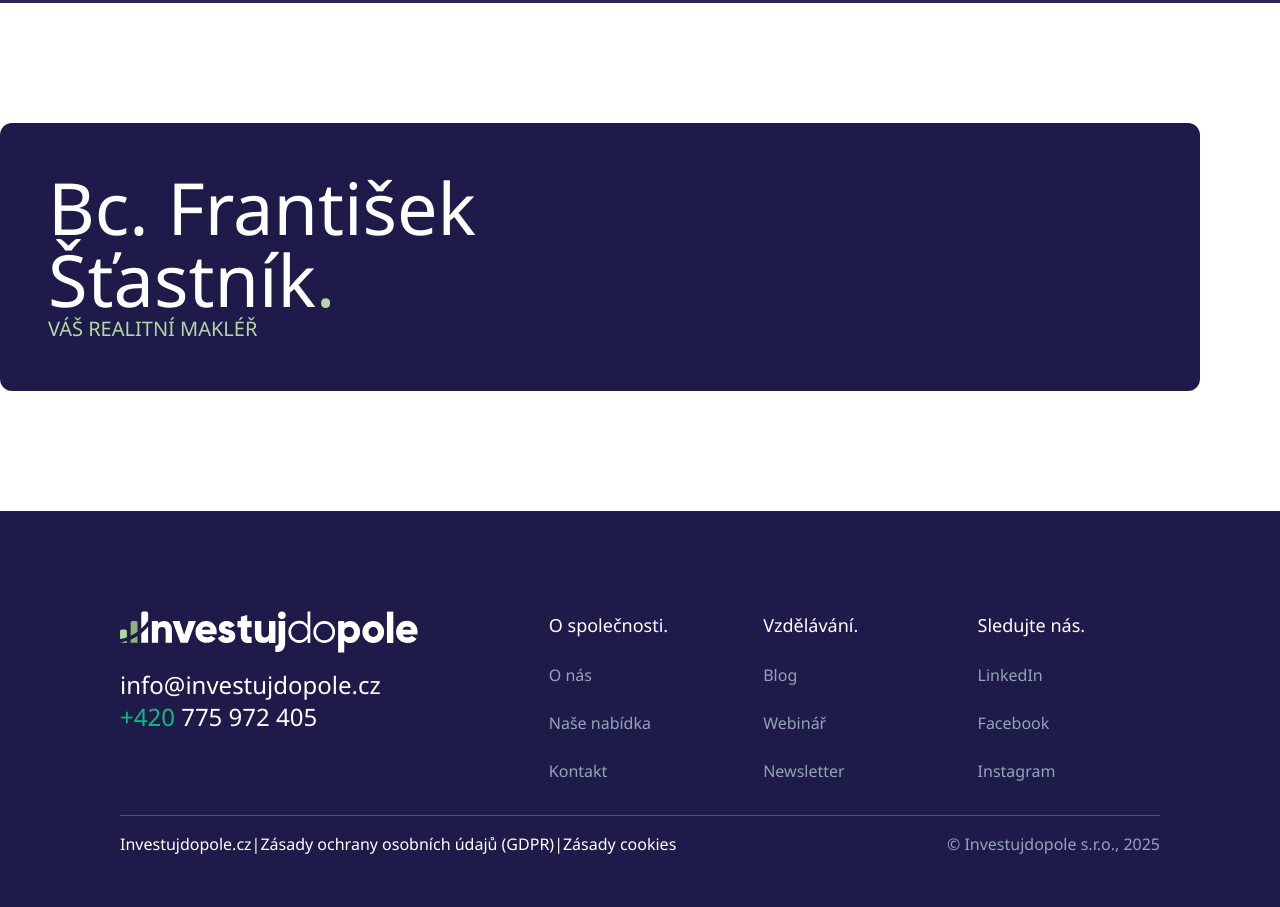
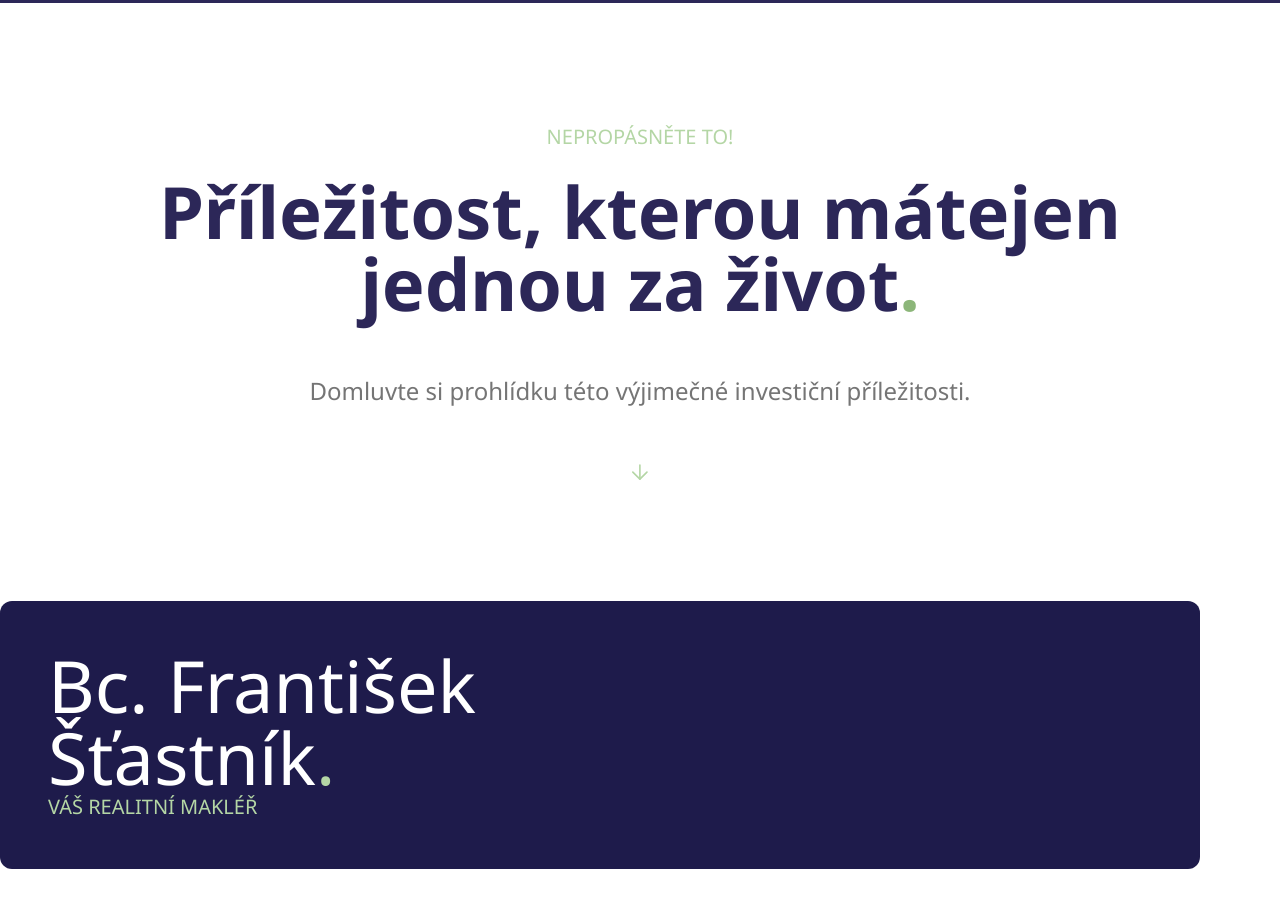
Before and after one commit to violinie/investujdopole2.1, a Next.js app: page / in a window 1280 px wide. Shown: the part 6220-7127 px from the top of the page. Built offline with nearby package versions, Linux system fonts and the light colour scheme.

Commit message:
feat: add extortion section

```diff
--- a/src/app/page.tsx
+++ b/src/app/page.tsx
@@ -270,6 +270,15 @@ export default function Home() {
 				</a>
 		</section>
 
+		<section data-layer="Hero Container" className="HeroContainer max-w-[1200px] flex-col self-center justify-start items-center gap-14 inline-flex">
+			<div className="self-stretch flex-col justify-start items-center gap-6 flex">
+				<div className="text-[#b4d6a5] text-xl uppercase">Nepropásněte to!</div>
+				<div className="self-stretch text-center"><span className="text-[#2c2758] text-7xl font-bold">Příležitost, kterou mátejen jednou za život</span><span className="text-[#8cb679] text-7xl font-bold">.</span></div>
+			</div>
+				<div className="text-center text-[#757575] text-2xl">Domluvte si prohlídku této výjimečné investiční příležitosti.</div>
+			<Image src={Arrow} alt="" height={18} className="rotate-90"/>
+		</section>
+
 		{/* CONTINUE HERE */}
 
 		<section className="max-w-[1200px] p-12 flex justify-between bg-indigo-950 rounded-xl">
```
